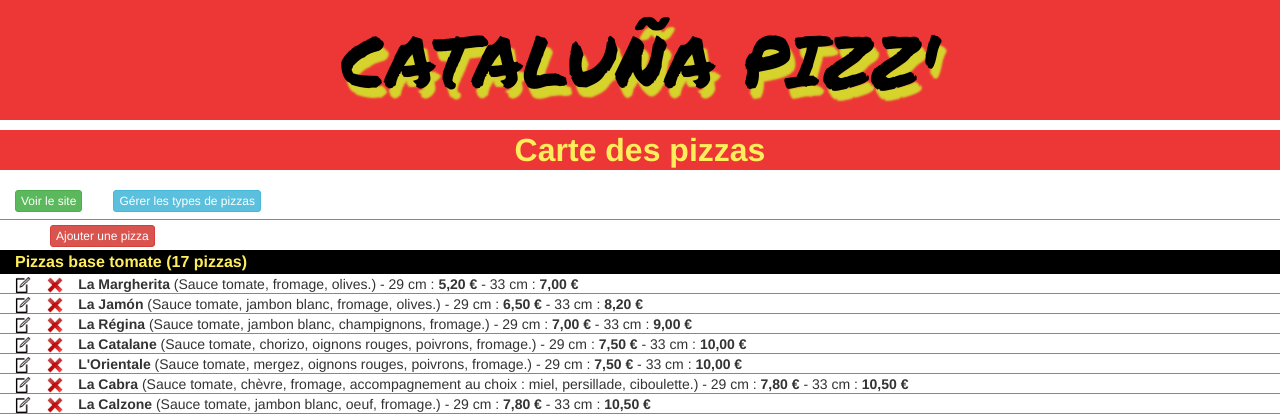
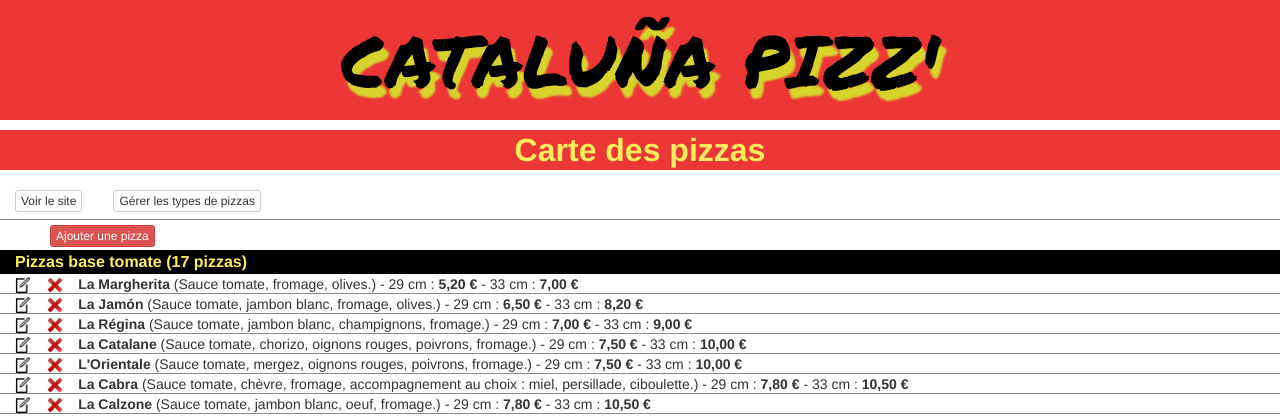
Before and after one commit to Necromosis/prereleasecataluna, a PHP site: page /admin/index.php in a window 1280 px wide. Shown: the top 417 px of the page. Run offline with PHP 8.4, Linux system fonts and the light colour scheme; data comes from the database, SQL or seed files in the repository; some libraries are stand-ins or nearby versions.

```diff
--- a/www/admin/admtype.php
+++ b/www/admin/admtype.php
@@ -34,9 +34,9 @@ $titreheader = "Types de pizzas";
 
 <div class="col-xs-12 text-center titre"><?php echo $titreheader; ?></div>
 <div class="col-xs-12 lignepizztype">
-    <a href="../index.php" class="btn btn-success btn-xs" target="_blanc">Voir le site</a>
+    <a href="../index.php" class="btn btn-default btn-xs" target="_blanc">Voir le site</a>
     &nbsp;&nbsp;&nbsp;&nbsp;&nbsp;&nbsp;
-    <a href="index.php" class="btn btn-info btn-xs">Gérer les pizzas</a>
+    <a href="index.php" class="btn btn-default btn-xs">Gérer les pizzas</a>
 </div>
 <div class="col-xs-12">&nbsp;</div> <!-- ligne vide --- -->
 <div class="col-xs-12 lignepizztype"><a href="formtype.php" class="btn btn-danger btn-xs">Ajouter un type</a></div>
--- a/www/admin/index.php
+++ b/www/admin/index.php
@@ -33,9 +33,9 @@ $titreheader = "Carte des pizzas";
 
     <div class="col-xs-12 text-center titre">Carte des pizzas</div>
     <div class="col-xs-12 lignepizztype">
-        <a href="../index.php" class="btn btn-success btn-xs" target="_blanc">Voir le site</a>
+        <a href="../index.php" class="btn btn-default btn-xs" target="_blanc">Voir le site</a>
         &nbsp;&nbsp;&nbsp;&nbsp;&nbsp;&nbsp;
-        <a href="admtype.php" class="btn btn-info btn-xs">Gérer les types de pizzas</a>
+        <a href="admtype.php" class="btn btn-default btn-xs">Gérer les types de pizzas</a>
     </div>
     <div class="col-xs-12 bouton"><a href="form.php" class="btn btn-danger btn-xs">Ajouter une pizza</a></div>
 
```
Also changed, not shown: www/admin/delpizztype.php (+8 -0 lines).
